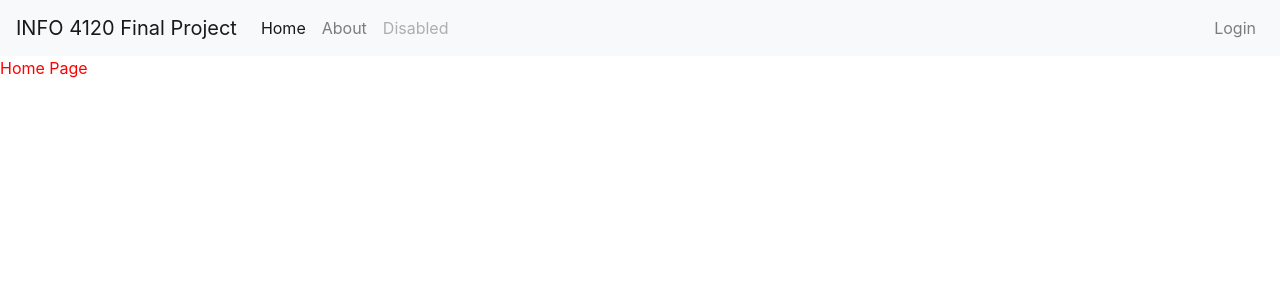
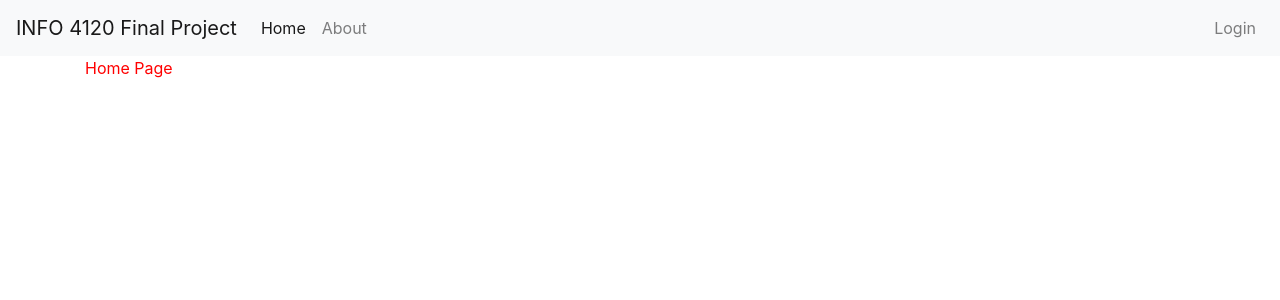
Before and after one commit to tt0507/Info4120_FP_flask, a Flask app: page / in a window 1280 px wide. Shown: the top 300 px of the page. Run offline with Flask 2, Linux system fonts and the light colour scheme; some libraries are stand-ins or nearby versions.

Commit message:
minor update to index.html

```diff
--- a/app/templates/base.html
+++ b/app/templates/base.html
@@ -24,7 +24,6 @@
             <a class="nav-item nav-link active" href="{{ url_for('index') }}">Home
               <span class="sr-only">(current)</span></a>
             <a class="nav-item nav-link" href="{{ url_for('about') }}">About</a>
-            <a class="nav-item nav-link disabled" href="#">Disabled</a>
           </div>
           <div class="navbar-nav">
             {% if current_user.is_authenticated %}
--- a/app/templates/index.html
+++ b/app/templates/index.html
@@ -5,5 +5,7 @@
 {% endblock %}
 
 {% block content %}
-  <p class = "title">Home Page</p>
+  <div class="content-section container">
+    <p class = "title">Home Page</p>
+  </div>
 {% endblock %}
```
